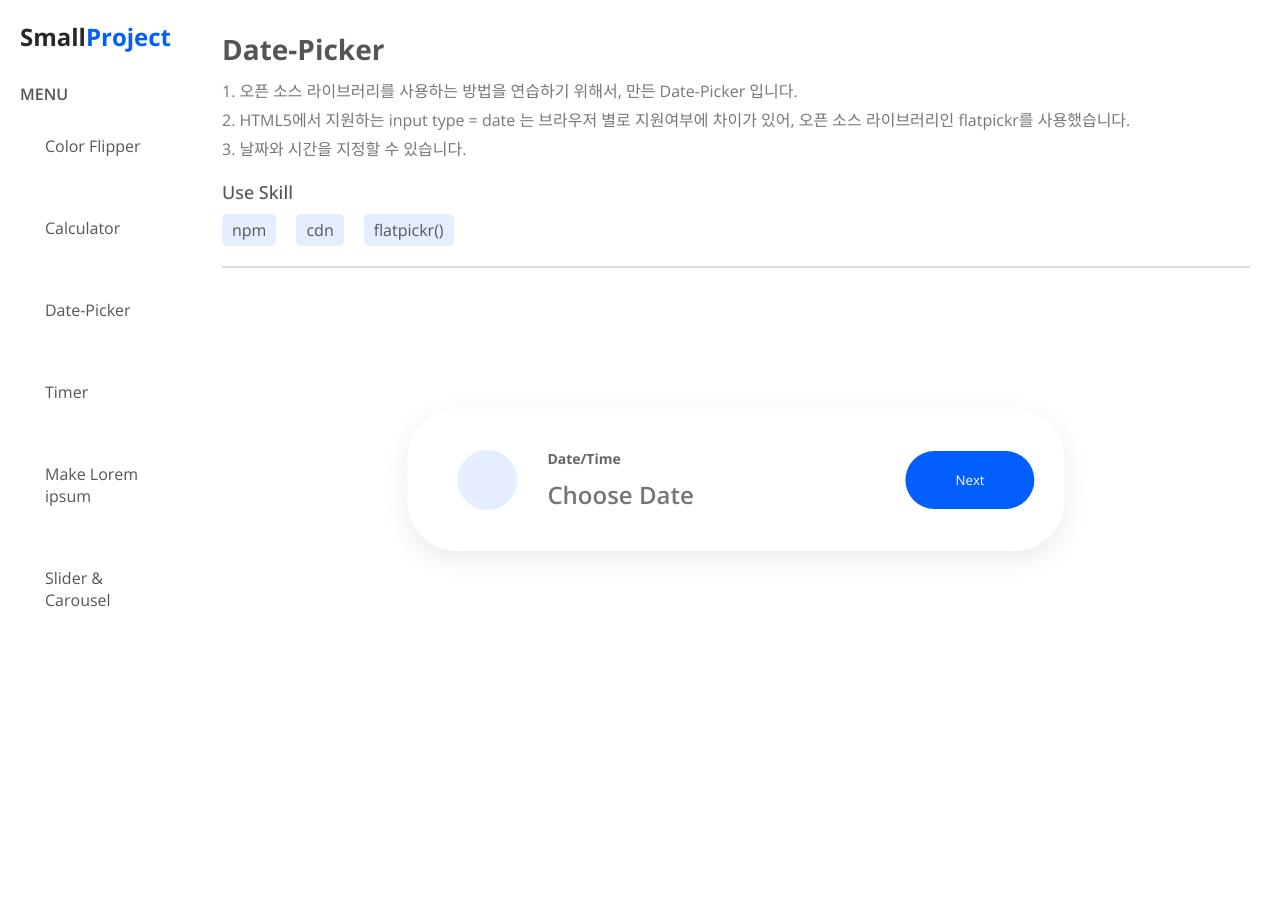
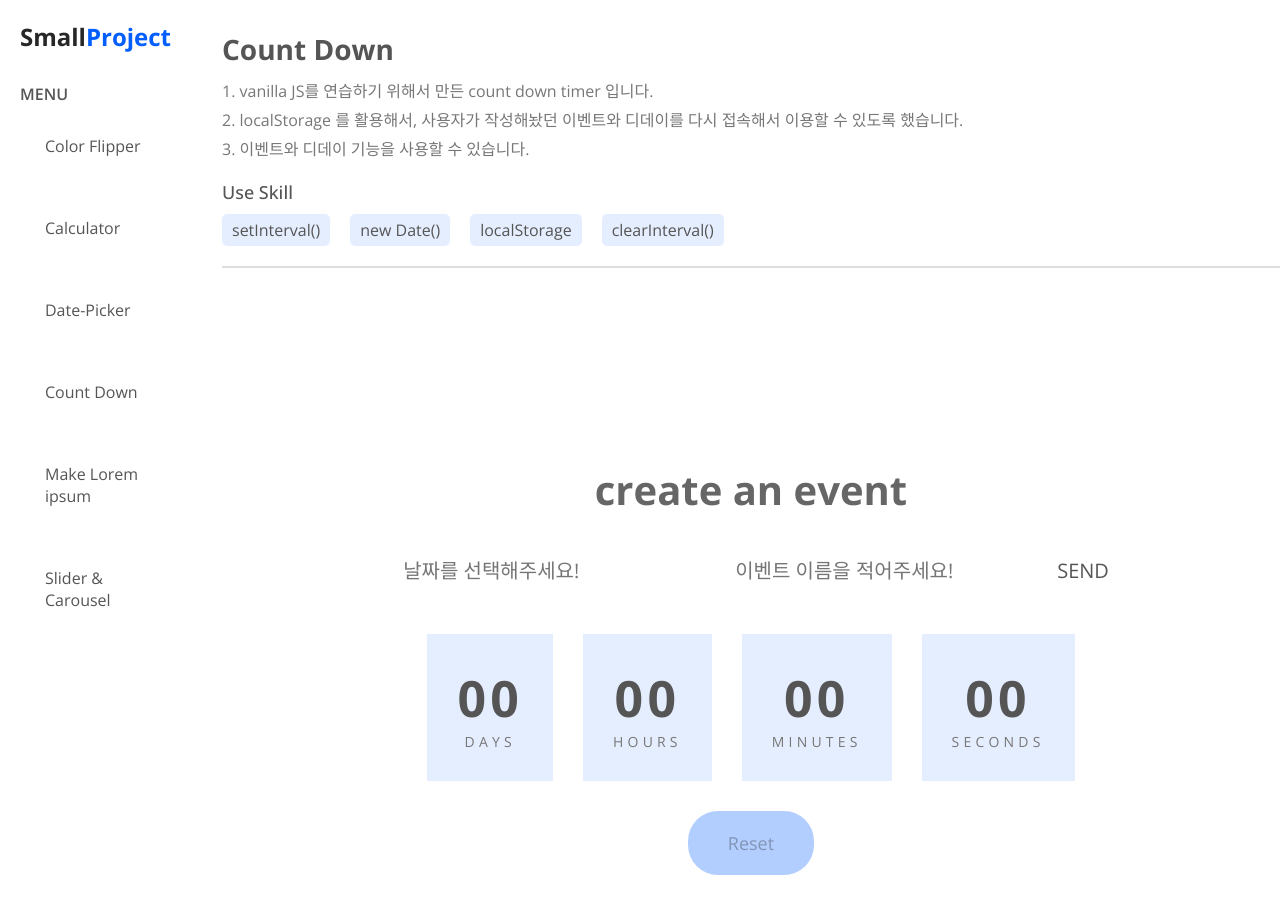
Before and after one commit to imsmallgirl/small-project, a website: page index.html in a window 1280 px wide. Before the commit the page ends 800 px from the top, so only its background shows below. Drawn offline with nearby package versions, Linux system fonts and the light colour scheme; some packages are replaced by stand-ins of ours; a script that the page names is missing; some icons are missing; a web font is replaced by a local one.

Commit message:
create countdown

```diff
--- a/css/color.css
+++ b/css/color.css
@@ -1,10 +1,6 @@
 
 
 #color-contents {
-    position: absolute;
-    top: 60%;
-    left:50%;
-    transform: translate(-50%,-50%);
     display: flex;
     align-items: center;
     gap: 100px;
--- a/css/common.css
+++ b/css/common.css
@@ -34,6 +34,15 @@ header h1>span {
     width: 100%;
     max-width: 1320px;
     margin: 0 auto;
+}
+
+.contents-wrap {
+    height: 100vh;
+    display: flex;
+    flex-direction: column;
+    gap: 30px;
+    align-items: center;
+    justify-content: center;
 }
 
 
@@ -100,10 +109,10 @@ header h1>span {
 main {
     position: relative;
     top:0;
-    left: 15%;
+    left:15%;
     width: 85%;
     height: 100vh;
-    padding: 30px;
+    padding: 30px 0 30px 30px;
 }
 
 main section {
--- /dev/null
+++ b/css/count.css
@@ -0,0 +1,81 @@
+#count-down .contents-wrap{
+}
+
+#count {
+    display: flex;
+    flex-direction: column;
+    align-items: center;
+}
+
+#count #count-event-title{
+    font-size: 40px;
+    color: #666;
+    margin-bottom: 20px;
+}
+
+#count #count-form {
+    display: flex;
+    align-items: center;
+}
+
+#count #count-form #count-inputs {
+    display: flex;
+}
+
+#count #count-form input{
+    border: none;
+    background-color: transparent !important;
+    padding: 20px;
+    color:#555;
+    font-size: 20px;
+    margin: 0 20px;
+    outline: none;
+}
+
+#count #count-form #count-submit {
+    padding: 10px 30px;
+    border-radius: 30px;
+    border: none;
+    font-size: 20px;
+    background-color: transparent;
+    color:#555;
+    cursor: pointer;
+}
+
+#count #count-time {
+    padding: 30px;
+}
+
+#count #count-time ul {
+    display: flex;
+    align-items: center;
+    list-style: none;
+    justify-content: space-between;
+    gap: 30px;
+}
+
+#count #count-time ul li {
+    padding: 30px;
+    display: flex;
+    flex-direction: column;
+    align-items: center;
+    font-size: 14px;
+    letter-spacing: .3em;
+    color:#777;
+    background-color: rgba(2, 94, 255,0.1);
+}
+
+#count #count-time ul li span {
+    font-size: 50px;
+    font-weight: bold;
+    color:#555;
+}
+
+#count #count-reset {
+    padding: 20px 40px;
+    border: none;
+    border-radius: 30px;
+    font-size: 18px;
+    cursor: pointer;
+    background-color: rgba(2, 94, 255,0.3);
+}
--- a/css/date.css
+++ b/css/date.css
@@ -1,17 +1,17 @@
-#date {
-    display: flex;
-    align-items: center;
-    position: absolute;
-    top: 60%;
-    left: 50%;
-    transform: translate(-50%, -50%);
+
+.date {
     padding: 20px 30px;
     background-color: #fff;
     box-shadow: rgba(149, 157, 165, 0.2) 0px 8px 24px;
     border-radius: 50px;
 }
 
-#date dl {
+.date dl.date-on {
+    background-color: rgba(2, 94, 255, .1);
+}
+
+.date dl {
+    width: 100%;
     display: flex;
     align-items:center;
     padding: 20px;
@@ -20,7 +20,7 @@
     transition: background-color .3s;
 }
 
-#date dl dt {
+.date dl dt {
     padding: 30px;
     border-radius: 50%;
     background-color: rgba(2, 94, 255, .1);
@@ -28,30 +28,31 @@
     transition: background-color .3s;
 }
 
-#date dl dt i{
+.date dl dt i{
     --Iconsax-Size:28px;
     --Iconsax-Color:#025eff;
     transition: .3s;
 }
 
-#date dl dt.date-on i {
+.date dl dt i {
     --Iconsax-Color:#666;
 }
 
-#date dl dd label {
-    display: flex;
-    flex-direction: column;
+.date dl dd label {
+    width: 100%;
     cursor: pointer;
 }
 
-#date dl dd label span{
+.date dl dd label span{
+    display: block;
     font-size: 14px;
     color:#666;
     font-weight: 700;
     margin-bottom: 10px;
 }
 
-#date dl dd label input {
+.date dl dd label input {
+    word-wrap: break-word;
     background-color: transparent;
     font-weight: 600;
     border: none;
@@ -60,12 +61,3 @@
     color:#555;
     cursor: pointer !important;
 }
-
-#date>button {
-    padding: 20px 50px;
-    border-radius: 50px;
-    border: none;
-    background-color: #025eff;
-    color: #fff;
-    cursor: pointer;
-}
--- a/index.html
+++ b/index.html
@@ -11,10 +11,14 @@
     <link rel="stylesheet" href="css/color.css">
     <link rel="stylesheet" href="css/calculator.css">
     <link rel="stylesheet" href="css/date.css">
+    <link rel="stylesheet" href="css/count.css">
+
     <!-- script cdn -->
     <script src="https://cdnjs.cloudflare.com/ajax/libs/clipboard.js/2.0.6/clipboard.min.js"></script>
     <link rel="stylesheet" href="https://cdn.jsdelivr.net/npm/flatpickr/dist/flatpickr.min.css">
     <script src="https://cdn.jsdelivr.net/npm/flatpickr"></script>
+    <link rel="stylesheet" href="https://cdnjs.cloudflare.com/ajax/libs/flatpickr/4.6.13/plugins/confirmDate/confirmDate.min.css" integrity="sha512-i4miv4uj4m8CwmH7M2HfUr2BXzyLTmexzQi+e27yE+aXivR5iQ2urKV34j3rqNeZcesfmXAtSeLuFuaERTxgEA==" crossorigin="anonymous" referrerpolicy="no-referrer" />
+    <script src="https://cdnjs.cloudflare.com/ajax/libs/flatpickr/4.6.13/plugins/confirmDate/confirmDate.min.js" integrity="sha512-4WKKGGTnWlxFaoURIEl1as1Jv26hz56uc3WZMusBlx7JBO9NjYv7Cq1ThArvJ0fMSEY72YYr0AK0GyJHUC3mvw==" crossorigin="anonymous" referrerpolicy="no-referrer"></script>
 
     <!-- font & icons -->
     <link rel="preconnect" href="https://fonts.googleapis.com">
@@ -44,7 +48,7 @@
                 </dl>
                 <dl>
                     <dt class="iconsax" icon-name="clock"></dt>
-                    <dd>Timer</dd>
+                    <dd>Count Down</dd>
                 </dl>
                 <dl>
                     <dt class="iconsax" icon-name="text"></dt>
@@ -75,7 +79,7 @@
                     </ul>
                 </div>
             </div>
-
+            <div class="contents-wrap">
                 <div id="color-contents">
                     <div id="colors"></div>
                     <div id="colors-info">
@@ -85,6 +89,7 @@
                         </p>
                         <p id="copy-popup">Copy!</p>
                         <button id="color-btn">CHANGE COLOR</button>
+                    </div>
                 </div>
             </div>
         </section>
@@ -108,6 +113,7 @@
                 </div>
             </div>
 
+            <div class="contents-wrap">
                 <div id="calc">
                     <ul id="cal-head">
                         <li></li>
@@ -146,9 +152,11 @@
                         <button value="=">=</button>
                     </div>
                 </div>
+            </div>
+
         </section>
         <!-- // calculator -->
-        <section id="date-picker" class="section-on">
+        <section id="date-picker">
             <div class="section-info">
                 <dl class="info-text">
                     <dt>Date-Picker</dt>
@@ -166,22 +174,85 @@
                 </div>
             </div>
 
-            <div id="date">
+            <div class="contents-wrap">
+                <div class="date">
+                    <dl>
+                        <dt><i class="iconsax" icon-name="calendar-search"></i></dt>
+                        <dd>
+                            <label>
+                                <span>Date</span>
+                                <input type="text" id="datePicker" name="from" placeholder="Choose Date" readonly>
+                            </label>
+                        </dd>
+                    </dl>
+                </div>
+                <div class="date">
                     <dl>
                         <dt><i class="iconsax" icon-name="calendar-search"></i></dt>
                         <dd>
                             <label>
                                 <span>Date/Time</span>
-                            <input type="text" id="datePicker" name="from" placeholder="Choose Date" readonly>
+                                <input type="text" id="dateTimePicker" name="from" placeholder="Choose Date and Time" readonly>
                             </label>
                         </dd>
                     </dl>
-                <button>Next</button>
+                </div>
             </div>
         </section>
         <!-- // modal -->
-        <section id="timer">
+        <section id="count-down" class="section-on">
+            <div class="section-info">
+                <dl class="info-text">
+                    <dt>Count Down</dt>
+                    <dd>1. vanilla JS를 연습하기 위해서 만든 count down timer 입니다.</dd>
+                    <dd>2. localStorage 를 활용해서, 사용자가 작성해놨던 이벤트와 디데이를 다시 접속해서 이용할 수 있도록 했습니다.</dd>
+                    <dd>3. 이벤트와 디데이 기능을 사용할 수 있습니다.</dd>
+                </dl>
+                <div class="info-skill">
+                    <p>Use Skill</p>
+                    <ul>
+                        <li>setInterval()</li>
+                        <li>new Date()</li>
+                        <li>localStorage</li>
+                        <li>clearInterval()</li>
+                    </ul>
+                </div>
+            </div>
 
+            <div class="contents-wrap">
+                <div id="count">
+                    <h2 id="count-event-title">
+                        create an event</h2>
+                    <form id="count-form">
+                        <div id="count-inputs">
+                            <input id="count-date" type="text" placeholder="날짜를 선택해주세요!">
+                            <input id="count-event" type="text" placeholder="이벤트 이름을 적어주세요!">
+                        </div>
+                        <button id="count-submit" type="submit">SEND</button>
+                    </form>
+                    <div id="count-time">
+                        <ul>
+                            <li>
+                                <span id="day">00</span>
+                                DAYS
+                            </li>
+                            <li>
+                                <span id="hour">00</span>
+                                HOURS
+                            </li>
+                            <li>
+                                <span id="minute">00</span>
+                                MINUTES
+                            </li>
+                            <li>
+                                <span id="second">00</span>
+                                SECONDS
+                            </li>
+                        </ul>
+                    </div>
+                    <button id="count-reset" disabled>Reset</button>
+                </div>
+            </div>
         </section>
         <!-- // timer -->
         <section id="make-text">
@@ -197,7 +268,7 @@
     <script src="js/section.js"></script>
     <script src="js/colorFlipper.js"></script>
     <script src="js/calculator.js"></script>
-    <script type="module" src="js/date.js">
-    </script>
+    <script type="module" src="js/date.js"></script>
+    <script src="js/countdown.js"></script>
 </body>
 </html>
--- /dev/null
+++ b/js/countdown.js
@@ -0,0 +1,86 @@
+const userDate = document.getElementById('count-date')
+// 유저가 날짜와 시간을 선택하는 input
+const userEventInput = document.getElementById('count-event') // 유저가 작성 이벤트 내용의 input
+const countSubmitBtn = document.getElementById('count-submit') // 이벤트 내용과, 이벤트 날짜 시간을 정한 뒤 submit 해주는 버튼
+const countForm = document.getElementById('count-form')
+// submit 이벤트 방지하기 위해서 불러오기
+const timeArea = document.querySelectorAll("#count-time ul li span") // count 가 보이는 곳
+const eventText = document.getElementById('count-event-title')
+// 이벤트 제목이 보이도록 하기.
+const countResetBtn = document.getElementById('count-reset')
+
+let countData = {
+    userSelectOk : false, // 유저가 선택하면 count 가 보이도록 해주기 위해서 변수 만듬.
+    userEventText : '',
+}
+
+let userSelect ; // 유저가 선택한 date
+
+flatpickr(userDate, {
+    dateFormat: "Y-m-d H:i",
+    disableMobile: "true",
+    enableTime: true,
+    "plugins": [new confirmDatePlugin({})],
+    onChange : (dateStr) => {
+        userSelect = dateStr[0].getTime() // 유저가 선택한 시간을 전역변수에 대입
+        return countData.userSelectOk = true // 선택을 끝내면, count가 보이도록 true 로 변경
+    }
+});
+
+userEventInput.addEventListener('change' , (event) => countData.userEventText = event.target.value) // 이벤트 내용을 객체로 전송
+
+// 이벤트와 이벤트 날짜를 선택 후 send 버튼 눌렀을 때 발생하는 함수
+const countSubmitEvent = () => {
+    if(userDate.value && userEventInput.value){
+        eventText.innerText = countData.userEventText;
+        userDate.value = '';
+        userEventInput.value = '';
+        countResetBtn.disabled = false;
+
+        // 카운트 다운이 되고 있는 setInterval
+        const setCountDown = setInterval(() => {
+            const nowTime = new Date().getTime()
+            const totalTime = (userSelect - nowTime) / 1000;
+            const timeObj = {
+                days : Math.floor(totalTime / 3600 / 24),
+                hours : Math.floor((totalTime / 3600) % 24),
+                minutes : Math.floor(totalTime / 60) % 60,
+                seconds : Math.floor(totalTime % 60)
+            }
+
+            timeArea.forEach((span) => {
+                if(span.id === 'day'){
+                    span.innerText = timeObj.days < 10 ? `0${timeObj.days}` : timeObj.days
+                }
+                if(span.id === 'hour'){
+                    span.innerText = timeObj.hours < 10 ? `0${timeObj.hours}` : timeObj.hours
+                }
+                if(span.id === 'minute'){
+                    span.innerText = timeObj.minutes < 10 ? `0${timeObj.minutes}` : timeObj.minutes
+                }
+                if(span.id === 'second'){
+                    span.innerText = timeObj.seconds < 10 ? `0${timeObj.seconds}` : timeObj.seconds
+                }
+            })
+
+        }, 1000)
+
+        const countResetEvent = () => {
+            clearInterval(setCountDown)
+            timeArea.forEach((span) => {
+                span.innerText = '00'
+            })
+            countResetBtn.disabled = true;
+        }
+
+        countResetBtn.addEventListener('click',countResetEvent) // 리셋
+
+    }else{
+        window.alert('내용을 입력해주세요')
+    }
+
+}
+
+countSubmitBtn.addEventListener('click' , countSubmitEvent)// 시작
+
+countForm.addEventListener('submit', (event) => event.preventDefault()) // send 버튼 보낼 때 기본 이벤트 막기
--- a/js/date.js
+++ b/js/date.js
@@ -1,21 +1,38 @@
+
 
 const dateInput = document.getElementById('datePicker')
+const dateTimeInput = document.getElementById('dateTimePicker')
 
 flatpickr(dateInput, {
-    enableTime: true,
-    dateFormat: "Y-m-d H:i",
+    dateFormat: "M d",
+    disableMobile: "true",
+    mode: "range",
 });
 
-const dateWrap = document.querySelector("#date dl")
-const dateLabel = document.querySelector("#date dl dd label")
-const dateIcon = document.querySelector("#date dl dt")
-dateLabel.addEventListener('mouseenter', () => {
-    dateWrap.style.backgroundColor = `rgba(2, 94, 255, .1)`
-    dateIcon.style.backgroundColor = '#fff'
-    dateIcon.classList.add('date-on')
+flatpickr(dateTimeInput, {
+    enableTime: true,
+    dateFormat : "M d H:i",
+    disableMobile: "true",
+    "plugins": [new confirmDatePlugin({
+        confirmText: "OK ",
+        showAlways: false,
+        theme: "light"
+    })]
 })
-dateLabel.addEventListener('mouseleave', () => {
-    dateWrap.style.backgroundColor = 'transparent'
-    dateIcon.style.backgroundColor = `rgba(2, 94, 255, .1)`
-    dateIcon.classList.remove('date-on')
+
+
+const dateWrap = document.querySelectorAll(".date dl")
+const dateLabel = document.querySelectorAll(".date dl dd label")
+
+dateLabel.forEach((label,index) => {
+    label.addEventListener('mouseenter', () => {
+        dateWrap.forEach((date) => {
+            date.classList.remove('date-on')
+        })
+        dateWrap[index].classList.add('date-on')
+    })
+
+    label.addEventListener('mouseleave', () => {
+        dateWrap[index].classList.remove('date-on')
+    })
 })
```
Also changed, not shown: css/calculator.css (+2 -5 lines). Lines whose indentation alone changed are shown as unchanged.
